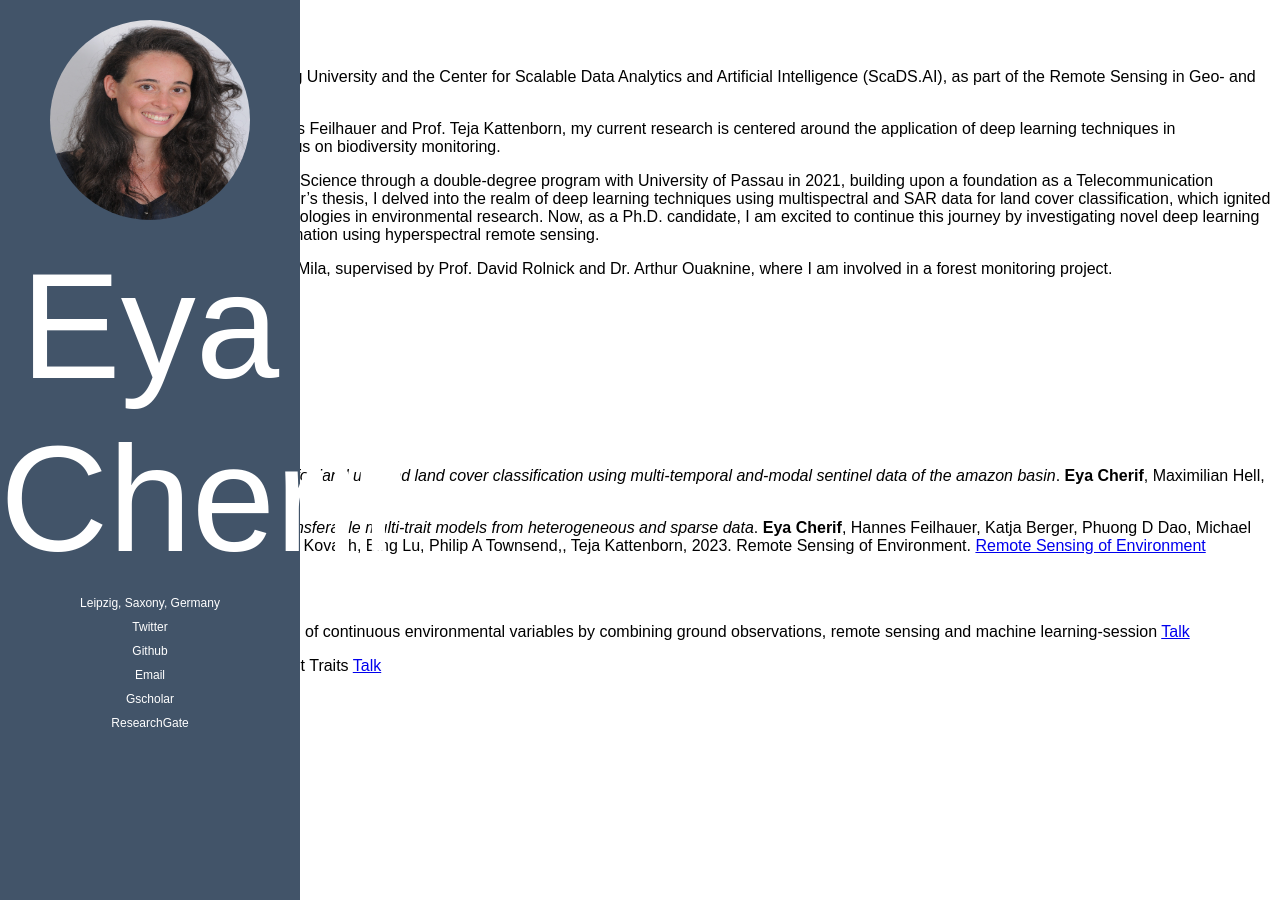
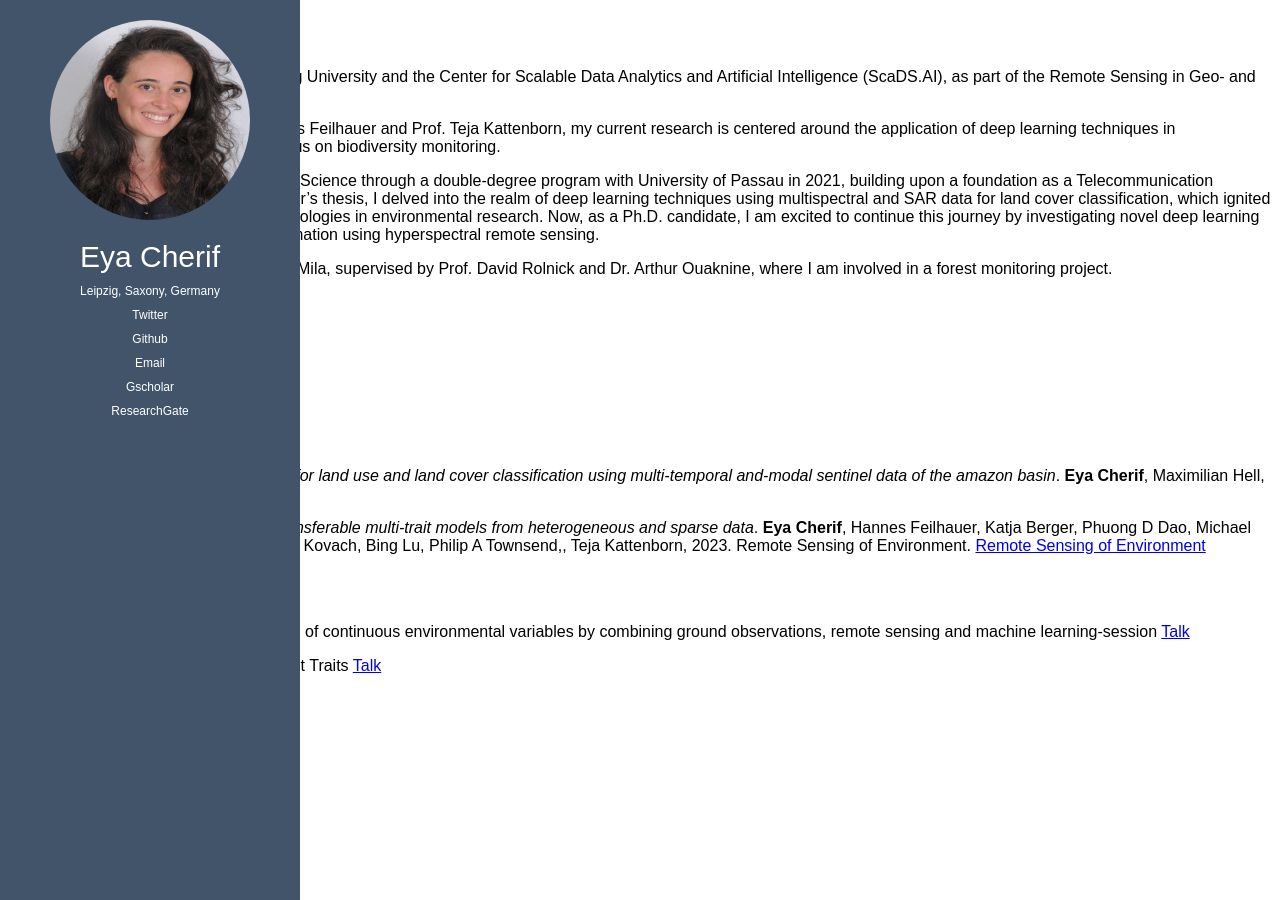
Before and after one commit to echerif18/echerif18.github.io, a Jekyll site: the page built from index.html, in a window 1280 px wide. Built offline with Jekyll 4.4.1, drawn with Linux system fonts in a browser that asks for light colours; some web fonts are replaced; a style sheet for code colours, icons or effects is not loaded.

Commit message:
Update index.html

```diff
--- a/index.html
+++ b/index.html
@@ -46,7 +46,7 @@ layout: default
     <div class="sidebar">
         <img class="avatar" src={{site.logo}} alt="Avatar">
         <div class="social-links">
-            <a style="font-size: 150px;">{{ site.title }}</a>
+            <a style="font-size: 30px;">{{ site.title }}</a>
             <a style="font-size: 12px;">{{ site.author.location }}</a>
             <a href="https://twitter.com/Eya__Cherif", style="font-size: 12px;" >Twitter</a>
             <a href="https://github.com/echerif18", style="font-size: 12px;">Github</a>
```
